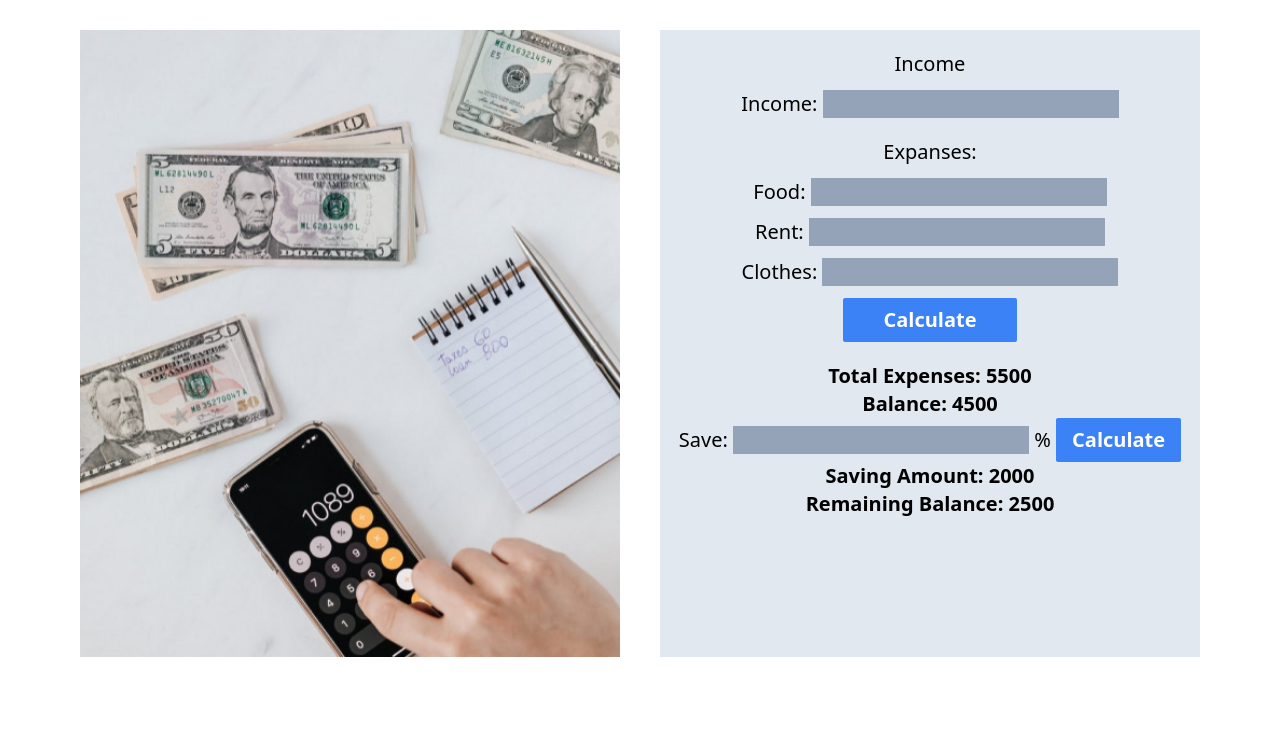
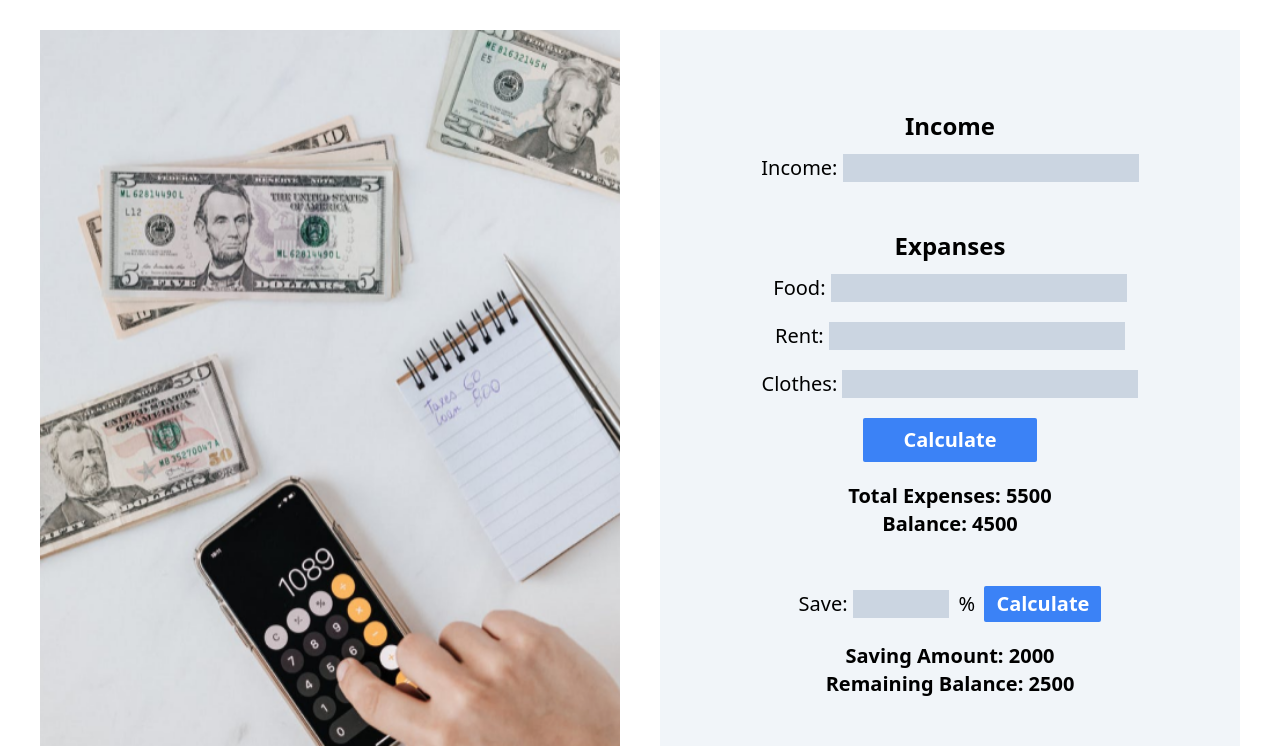
Before and after one commit to Bakhtiar2000/money-master, a plain HTML site: page index.html in a window 1280 px wide. Shown: the part 98-844 px from the top of the page. Before the commit the page ends 800 px from the top, so only its background shows below. Drawn offline with nearby package versions, Linux system fonts and the light colour scheme.

Commit message:
starting js

```diff
--- a/index.html
+++ b/index.html
@@ -8,39 +8,42 @@
     <script src="https://cdn.tailwindcss.com"></script>
 </head>
 <body>
-    <h2 class="text-5xl text-cyan-500 font-bold text-center mt-10">Money Master 💰</h2>
+    <h2 class="text-5xl text-cyan-500 font-bold text-center my-10 ">Money Master 💰</h2>
 
-    <section class="flex justify-between gap-10 p-10 text-center text-xl mx-10">
+    <section class="flex justify-between gap-10 text-center text-xl mx-10">
         <img class="w-full " src="money-master-picture.png" alt="">
 
-        <div class="w-full bg-slate-200">
-            <h3 class="text-xl text-center mt-5 mb-3">Income</h3>
+        <div class="w-full bg-slate-100">
+            <h3 class="text-2xl text-center font-semibold mt-20 mb-3">Income</h3>
             <h3 class="text-md inline">Income: </h3>
-            <input class="bg-slate-400" type="text">
+            <input id="income" class="bg-slate-300" type="text">
 
 
-            <h3 class="text-xl text-center mt-5 mb-3">Expanses:</h3>
+            <h3 class="text-2xl text-center font-semibold mt-12 mb-3">Expanses</h3>
             <p class="text-md inline">Food: </p>
-            <input class="bg-slate-400 mb-3" type="text"> <br>
+            <input id="food-expanses" class="bg-slate-300 mb-5" type="text"> <br>
             <p class="text-md inline">Rent: </p>
-            <input class="bg-slate-400 mb-3" type="text"> <br>
+            <input id="rent-expanses" class="bg-slate-300 mb-5" type="text"> <br>
             <p class="text-md inline">Clothes: </p>
-            <input class="bg-slate-400 mb-3" type="text"> <br>
-            <button class="bg-blue-500 hover:bg-blue-700 text-white font-bold py-2 px-10 rounded-sm mb-5">Calculate</button>
+            <input id="clothes-expanses" class="bg-slate-300 mb-5" type="text"> <br>
+            <button id="expanse-calculator" class="bg-blue-500 hover:bg-blue-700 text-white font-bold py-2 px-10 rounded-sm mb-5">Calculate</button>
 
-            <p class="font-bold text-center">Total Expenses: 5500</p>
-            <p class="font-bold text-center">Balance: 4500</p>
+            <p class="font-bold text-center">Total Expenses: <span id="total-expanses">5500</span></p>
+            <p class="font-bold text-center mb-12">Balance: <span id="balance">4500</span></p>
 
             <p class="text-md inline">Save: </p>
-            <input class="bg-slate-400" type="text">
-            <p class="text-md inline"> % </p>
-            <button class="bg-blue-500 hover:bg-blue-700 text-white font-bold py-2 px-4 rounded-sm">Calculate</button>
+            <input id="savings" class="bg-slate-300 mb-5 w-1/6" type="text">
+            <p class="text-md inline mx-1"> % </p>
+            <button id="savings-calculator" class="bg-blue-500 hover:bg-blue-700 text-white font-bold py-1 px-3 rounded-sm mb-5">Calculate</button>
 
-            <p class="font-bold text-center">Saving Amount: 2000</p>
-            <p class="font-bold text-center">Remaining Balance: 2500</p>
+            <p class="font-bold text-center">Saving Amount: <span id="saving-amount">2000</span></p>
+            <p class="font-bold text-center mb-12">Remaining Balance: <span id="remaining-balance">2500</span></p>
 
         </div>
 
     </section>
+    <script src="js/utility.js"></script>
+    <script src="js/calculate-expanses.js"></script>
+    <script src="js/calculate-savings.js"></script>
 </body>
 </html>
--- /dev/null
+++ b/js/calculate-expanses.js
@@ -0,0 +1,22 @@
+document.getElementById('expanse-calculator').addEventListener('click', function(){
+
+});
+
+
+
+
+
+
+
+
+
+
+
+
+
+// const  x= document.getElementById('income');
+// const  x= document.getElementById('food-expanses');
+// const  x= document.getElementById('rent-expanses');
+// const  x= document.getElementById('clothes-expanses');
+// const  x= document.getElementById('total-expanses');
+// const  x= document.getElementById('balance');
--- /dev/null
+++ b/js/calculate-savings.js
@@ -0,0 +1,16 @@
+document.getElementById('savings-calculator').addEventListener('click', function(){
+
+});
+
+
+
+
+
+
+
+
+
+
+// const  x= document.getElementById('savings');
+// const  x= document.getElementById('saving-amount');
+// const  x= document.getElementById('remaining-balance');
```
Also changed, not shown: js/utility.js (added).
